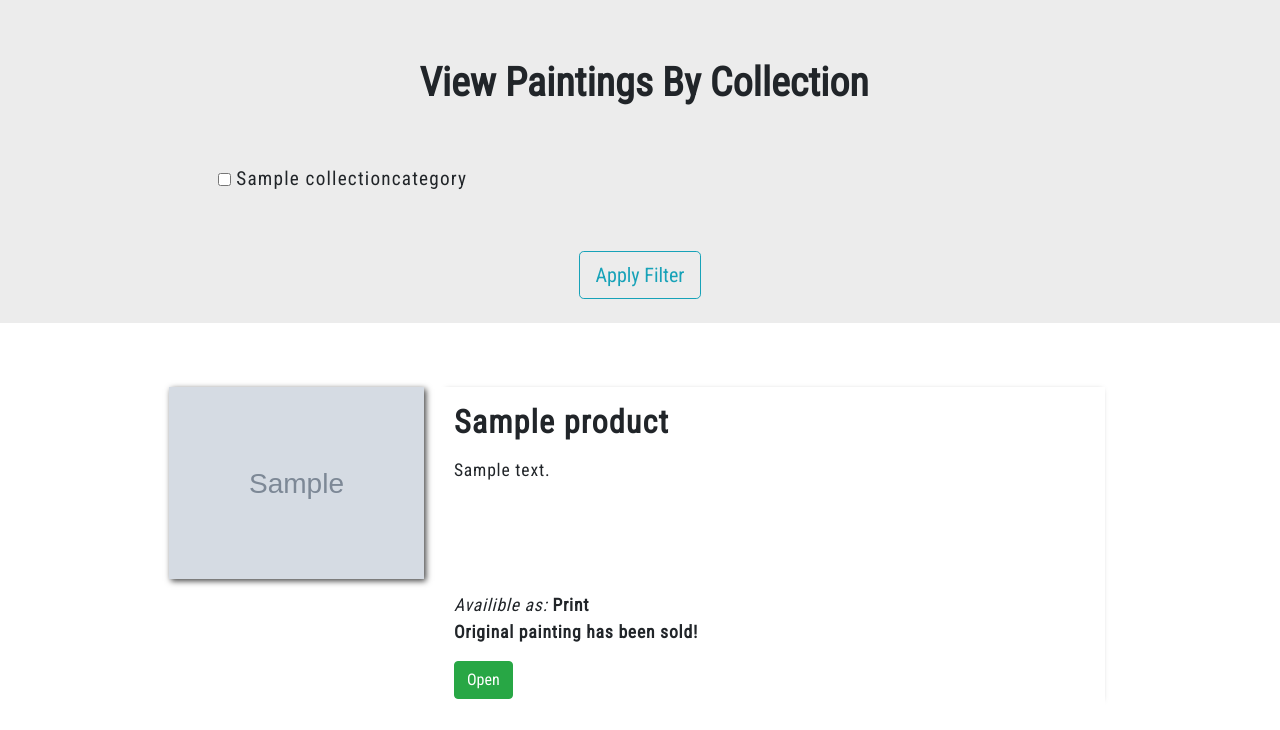
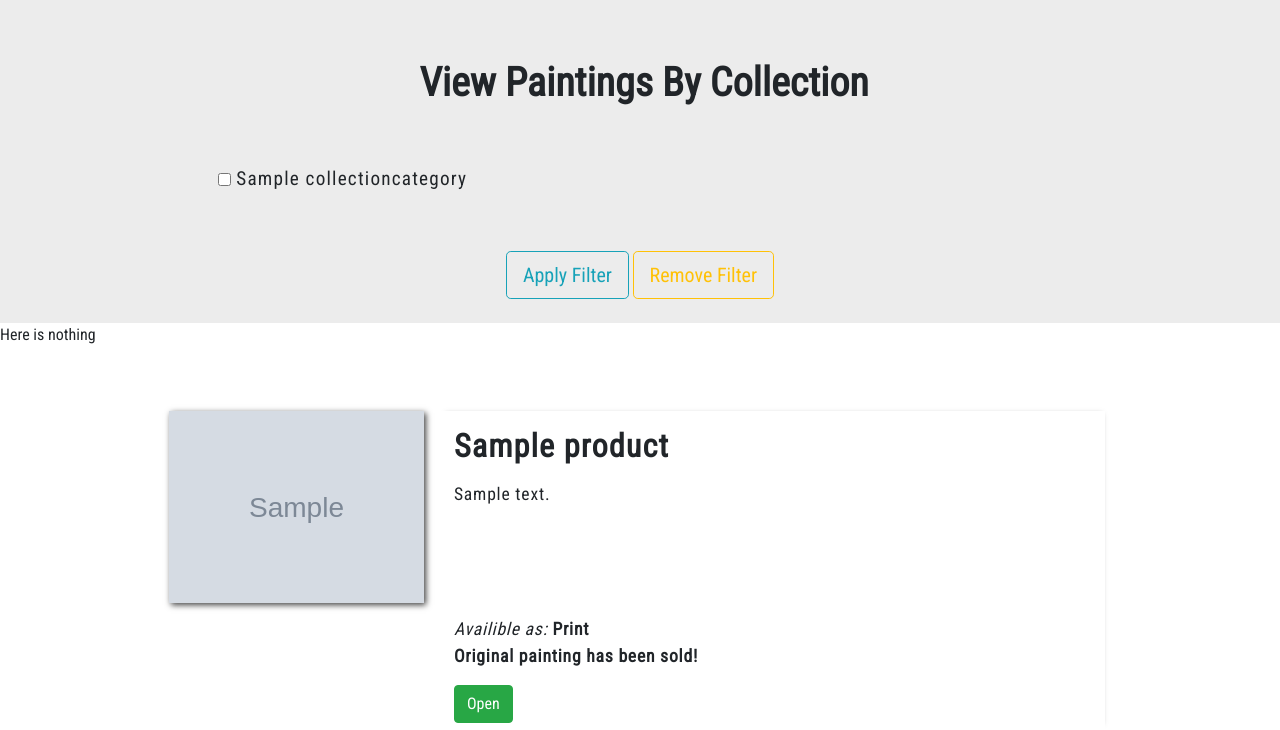
Before and after one commit to HeimirDavid/art-ecommerce, a Django app: page /paintings/ in a window 1280 px wide. Shown: the part 775-1505 px from the top of the page. Run offline with Django 3.2, Linux system fonts and the light colour scheme; tables that the repository leaves empty hold one stand-in row (values such as "Sample post"); grey boxes marked "Sample" are stand-in pictures; some libraries are stand-ins or nearby versions.

Commit message:
Description of the filtered collection added to products.html and a button to remove all filters

```diff
--- a/products/templates/products.html
+++ b/products/templates/products.html
@@ -13,14 +13,25 @@
                     <label class="form-check-label" for="{{ collection.id }}">{{ collection.name }}</label>
                 </div>
             {% endfor %}
-            <div class="row justify-content-center">
+            <div class="col text-center">
                 <button type="submit" class="btn btn-outline-info btn-lg m-auto">Apply Filter</button>
+                <a href="{% url 'get_products' %}" class="btn btn-outline-warning btn-lg m-auto">Remove Filter</a>
             </div>
             <br>
         </form>
+
         </div>
     </div>
 </div>
+
+{% if coll_description == True %}
+{% for product in products %}
+<p>{{ product.collection.name }}</p>
+<p>{{ product.collection.description }}</p>
+{% endfor %}
+{% elif coll_description == False %}
+<p>Here is nothing</p>
+{% endif %}
 
 {% for product in products %}
     {% if forloop.counter|divisibleby:2 %}
--- a/products/views.py
+++ b/products/views.py
@@ -17,16 +17,20 @@ def get_products(request):
             collection = CollectionCategory.objects.get(pk=(request.GET['coll_id']))
             print(collection)
             products = collection.product_set.all()
-            print("pop")
+            coll_description = True
         except:
             products = Product.objects.filter(upload_date__lte=timezone.now
                 ()).order_by('-upload_date')
+            coll_description = False
     collections = CollectionCategory.objects.all()
     print(collections)
     context = {
         'products': products,
-        'collections': collections
+        'collections': collections,
+        'coll_description': coll_description,
     }
+
+    print(coll_description)
 
     return render(request, 'products.html', context)
 
```
